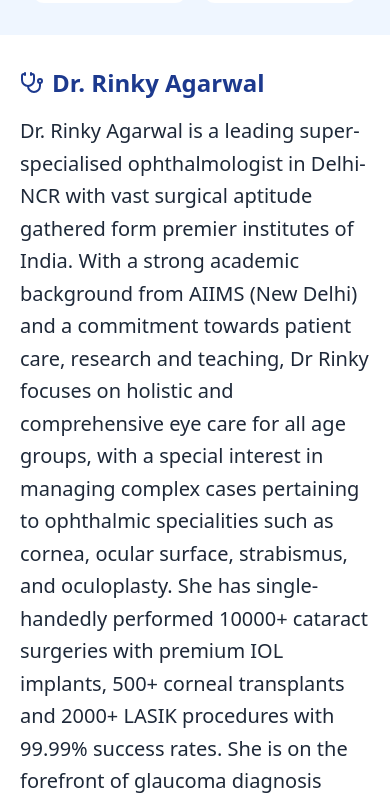
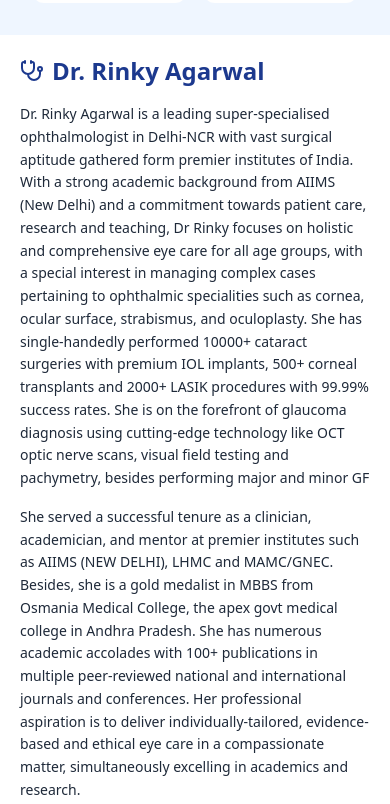
Before and after one commit to developerkarann/Navnetram-Eye-Care, a React (Vite) app in the folder client/: page /about in a window 390 px wide. Shown: the part 2003-2807 px from the top of the page. Built offline with nearby package versions, Linux system fonts and the light colour scheme.

Commit message:
`Refactored Navbar component and updated AboutUs and Service pages with minor styling changes.`

```diff
--- a/client/src/pages/about/AboutUs.jsx
+++ b/client/src/pages/about/AboutUs.jsx
@@ -100,14 +100,14 @@ export default function AboutUs() {
           </div>
 
           {/* About Dr. Rinky Content */}
-          <div className="p-8 px-5 md:px-20 bg-white loadAnimate ">
+          <div className="p-5 px-5 md:px-20 bg-white loadAnimate ">
             <div className=''>
               <div className="mb-8">
                 <h3 className="text-2xl font-bold text-blue-900 mb-4 flex items-center gap-2">
                   <Stethoscope className="w-6 h-6" />
                   Dr. Rinky Agarwal
                 </h3>
-                <div className="text-gray-800 leading-relaxed text-xl space-y-4">
+                <div className="text-gray-800 leading-relaxed text-sm md:text-xl space-y-4">
                   <p>
                     Dr. Rinky Agarwal is a leading super-specialised ophthalmologist in Delhi-NCR with vast surgical aptitude gathered form premier institutes of India. With a strong academic background from AIIMS (New Delhi) and a commitment towards patient care, research and teaching, Dr Rinky focuses on holistic and comprehensive eye care for all age groups, with a special interest in managing complex cases pertaining to ophthalmic specialities such as cornea, ocular surface, strabismus, and oculoplasty. She has single-handedly performed 10000+ cataract surgeries with premium IOL implants, 500+ corneal transplants and 2000+ LASIK procedures with 99.99% success rates. She is on the forefront of glaucoma diagnosis using cutting-edge technology like OCT optic nerve scans, visual field testing and pachymetry, besides performing major and minor GF
                   </p>
--- a/client/src/pages/service/Service.jsx
+++ b/client/src/pages/service/Service.jsx
@@ -8,7 +8,7 @@ const Service = () => {
                     <div className="colum left md:w-[45%] loadAnimate flex justify-end md:px-10 ">
                         <img src="/assest/images/cataract.jpg" className=' md:w-130  justify-end' alt="Dr. Rinky Agarwal" />
                     </div>
-                    <div className=" colum right md:w-[55%] ">
+                    <div className=" colum right md:w-[55%] pt-6 md:pt-0 ">
                         <div className="content flex flex-col loadAnimate gap-10">
                             <h1 className="title text-3xl font-bold text-gray-800 md:text-5xl"> Leading <span className='text-blue-900'> Advanced Eye Care </span>  in heart of Noida </h1>
                             <p className="subtitle text-gray-800 text-lg md:text-xl leading-relaxed">
```
Also changed, not shown: client/src/components/Navbar.jsx (+2 -17 lines).
